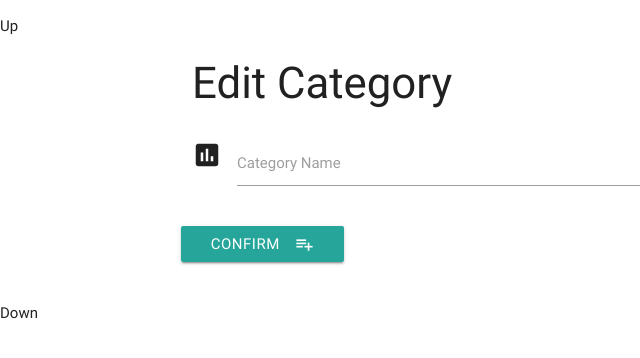
After one commit to Dom-888/Data-Centric-Mini-Project, a Flask app: template templates/editcategory.html in a window 1280 px wide. The commit adds this page. Shown: the top 358 px of the page, without its empty margins (0-640 px from the left). Run offline with Flask 2, Linux system fonts and the light colour scheme; the template is opened without the code that fills it, so the values that code supplies are empty; some libraries are stand-ins or nearby versions.

Commit message:
Implement category editing

```diff
--- a/app.py
+++ b/app.py
@@ -12,6 +12,7 @@ mongo = PyMongo(app)
 
 
 
+# landing page
 @app.route('/get_tasks')
 def get_tasks():
     return render_template("tasks.html", tasks=mongo.db.tasks.find())
@@ -22,7 +23,7 @@ def add_task():
     return render_template('addtask.html',
     categories=mongo.db.categories.find())  # The  variable 'categories" contains the results of the categories.find () query. It is possible to extract them with a for loop
 
-# Activate the add task button
+# Activate the add task button (wich  one?)
 @app.route('/insert_task', methods=['POST']) # Insert task must be inserted in the form tag with jinja
 def insert_task():
     tasks = mongo.db.tasks
@@ -56,11 +57,24 @@ def update_task(task_id):
     })
     return redirect(url_for('get_tasks'))
 
+
 @app.route('/')
 @app.route('/get_categories')
 def get_categories():
-    return render_template('categories.html',
-    categories = mongo.db.categories.find())
+    return render_template('categories.html', categories=mongo.db.categories.find())
+
+
+@app.route('/edit_category/<category_id>')
+def edit_category(category_id):
+    return render_template('editcategory.html', category=mongo.db.categories.find_one({'_id': ObjectId(category_id)}))
+
+
+@app.route('/update_category/<category_id>', methods=['POST'])
+def update_category(category_id):
+    mongo.db.categories.update(
+        {'_id': ObjectId(category_id)},
+        {'category_name': request.form.get('category_name')})
+    return redirect(url_for('get_categories'))
 
 if __name__ == '__main__':
     app.run(host=os.getenv("IP", "0.0.0.0"),
--- a/templates/categories.html
+++ b/templates/categories.html
@@ -6,7 +6,7 @@
 		<li>
 			<div class="collapsible-header">
 					<a class="waves-effect waves-light btn btn-small blue">Del</a>
-					<a class="waves-effect waves-light btn btn-small blue">Edit</a>
+					<a href="{{url_for('edit_category', category_id=category._id)}}" class="waves-effect waves-light btn btn-small blue">Edit</a>
 				<div class="task_header col s9">
 					<strong>{{category.category_name}}</strong>
 				</div>
--- /dev/null
+++ b/templates/editcategory.html
@@ -0,0 +1,24 @@
+{% extends 'base.html' %} {% block content %}
+
+<h3>Edit Category</h3>
+<!-- Select element -->
+<div class="row">
+	<form action="{{ url_for('update_category', category_id=category._id) }}" method="POST" class="col s12">
+		<div class="row">
+			<div class="input-field col s12">
+				<i class="material-icons prefix">poll</i>
+                <input id="category_name" name="category_name" type="text" class="validate" value="{{category.category_name}}">
+                <label for="category_name">Category Name</label>
+			</div>
+		</div>
+		<div class="row">
+			<button class="btn waves-effect waves-light" type="submit" name="action">Confirm
+            <i class="material-icons right">playlist_add</i>
+        </button>
+		</div>
+	</form>
+</div>
+
+
+
+{% endblock %}
```
